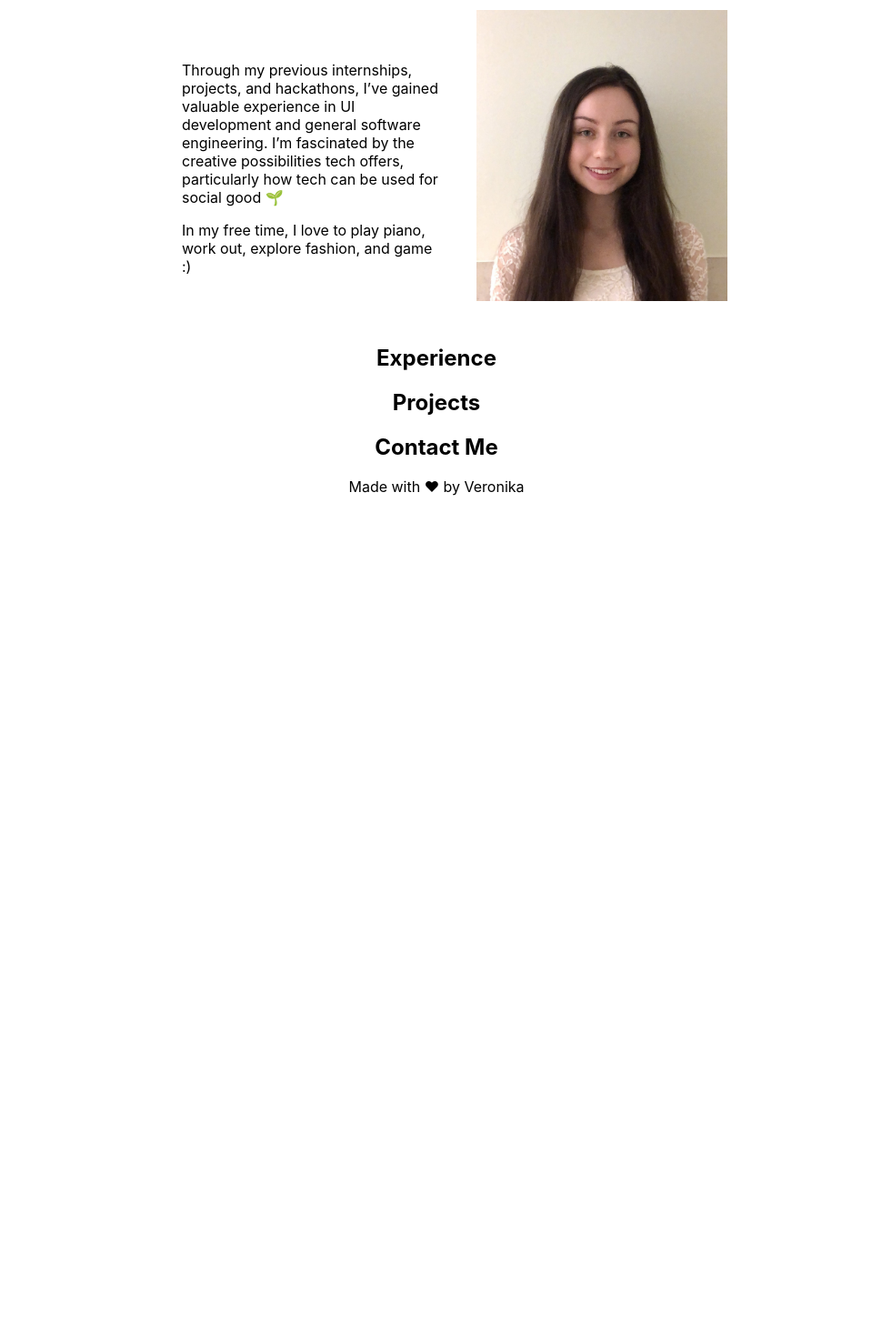
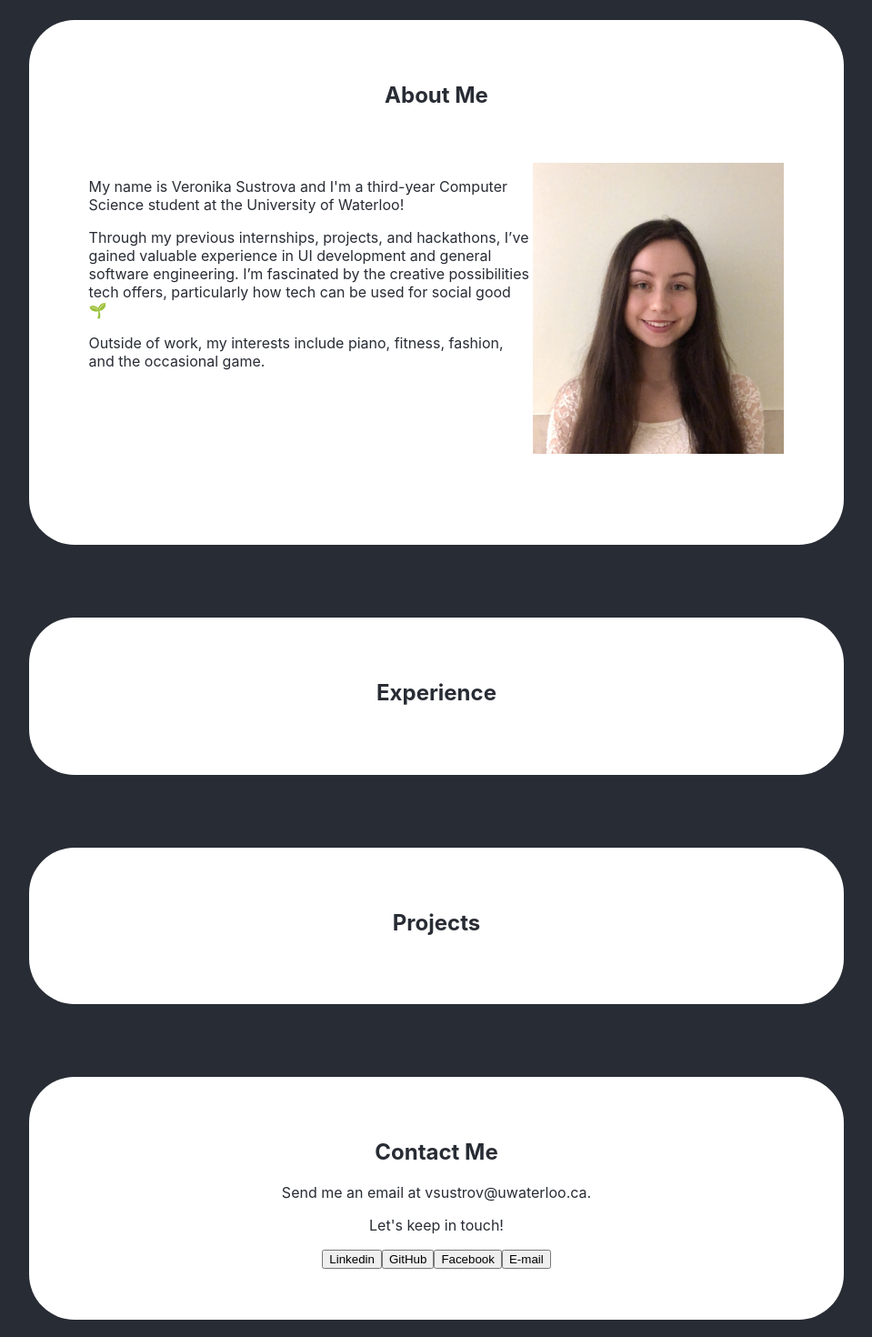
Before and after one commit to sustvero/sustvero.github.io, a React (Create React App) app in the folder veronikasustrova/: page / in a window 1280 px wide. Shown: the part 900-2370 px from the top of the page at 91% size, without its empty margins (160-1119 px from the left). Before the commit the page ends 1445 px from the top, so only its background shows below. Built offline with nearby package versions, Linux system fonts and the light colour scheme.

Commit message:
Added section layouts

```diff
--- a/veronikasustrova/src/App.css
+++ b/veronikasustrova/src/App.css
@@ -1,5 +1,7 @@
 .App {
   text-align: center;
+  background-color: #282c34;
+  color: white;
 }
 
 .App-logo {
@@ -36,3 +38,12 @@
     transform: rotate(360deg);
   }
 }
+
+.section-div {
+  background-color: white;
+  color: #282c34;
+  margin: 10vmin 15vmax;
+  padding: 6vmin 2vmax 7vmin 2vmax;
+  border-radius: 50px;
+
+}
--- a/veronikasustrova/src/App.js
+++ b/veronikasustrova/src/App.js
@@ -16,10 +16,18 @@ function App() {
       <header className="App-header">
         <Header />
       </header>
+      <div className="section-div">
       <About />
+      </div>
+      <div className="section-div">
       <Experience />
+      </div>
+      <div className="section-div">
       <Projects />
+      </div>
+      <div className="section-div">
       <Contact />
+      </div>
       <Footer />
     </div>
   );
--- a/veronikasustrova/src/components/About.js
+++ b/veronikasustrova/src/components/About.js
@@ -4,14 +4,16 @@ import "../css/About.css"
 
 const About = () => {
   return (
+    <div className="section">
     <div className="about">
         <h2>About Me</h2>
 
         <div className="about-body">
         <div className="about-left">
+          <p>My name is Veronika Sustrova and I'm a third-year Computer Science student at the University of Waterloo!</p>
             <p>Through my previous internships, projects, and hackathons, I’ve gained valuable experience in UI development and general software engineering.
             I’m fascinated by the creative possibilities tech offers, particularly how tech can be used for social good 🌱</p>
-            <p>In my free time, I love to play piano, work out, explore fashion, and game :) </p>
+            <p>Outside of work, my interests include piano, fitness, fashion, and the occasional game. </p>
 
         </div>
         <div className="about-right">
@@ -22,6 +24,7 @@ const About = () => {
         </div>
 
     </div>
+    </div>
   )
 }
 
--- a/veronikasustrova/src/components/Contact.js
+++ b/veronikasustrova/src/components/Contact.js
@@ -4,6 +4,14 @@ const Contact = () => {
   return (
     <div>
         <h2>Contact Me</h2>
+        <p>Send me an email at vsustrov@uwaterloo.ca.</p>
+        <p>Let's keep in touch!</p>
+        <div className="socials">
+          <button>Linkedin</button>
+          <button>GitHub</button>
+          <button>Facebook</button>
+          <button>E-mail</button>
+        </div>
     </div>
   )
 }
--- a/veronikasustrova/src/components/Header.js
+++ b/veronikasustrova/src/components/Header.js
@@ -7,6 +7,7 @@ const Header = () => {
             <div className="header-text">
                 <h1>Hi! I'm Veronika.</h1>
                 <h4>I aim to build software that makes the world a safe, accessible, and inclusive place.</h4>
+                <button>Let's Connect</button>
             </div>
 
         </div>
--- a/veronikasustrova/src/css/About.css
+++ b/veronikasustrova/src/css/About.css
@@ -1,11 +1,12 @@
+
+
 .about-body {
     display: flex;
-    margin: 0 40vmin 0 40vmin;
+    padding: 5vmin 5vmin 5vmin 5vmin;
 }
 
 .about-left {
     text-align: left;
-    padding: 5vmin 5vmin 5vmin 5vmin;
 }
 
 .about-right {
```
Also changed, not shown: veronikasustrova/src/components/ProjectCard.js (added, +9 -0 lines), veronikasustrova/src/components/WorkCard.js (added, +9 -0 lines), veronikasustrova/src/css/Footer.css (added).
